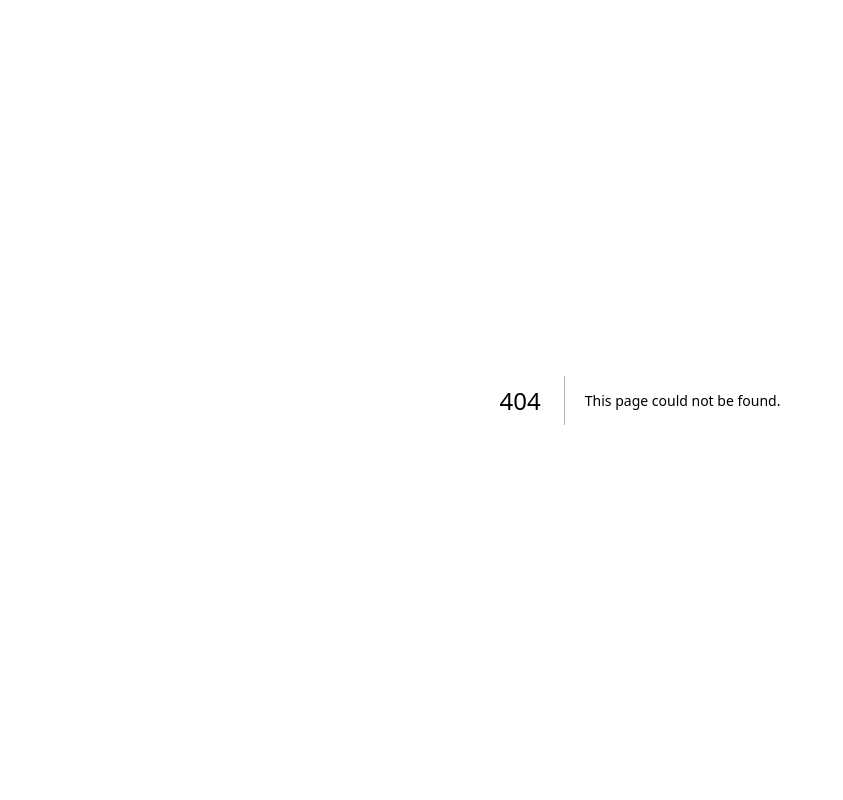
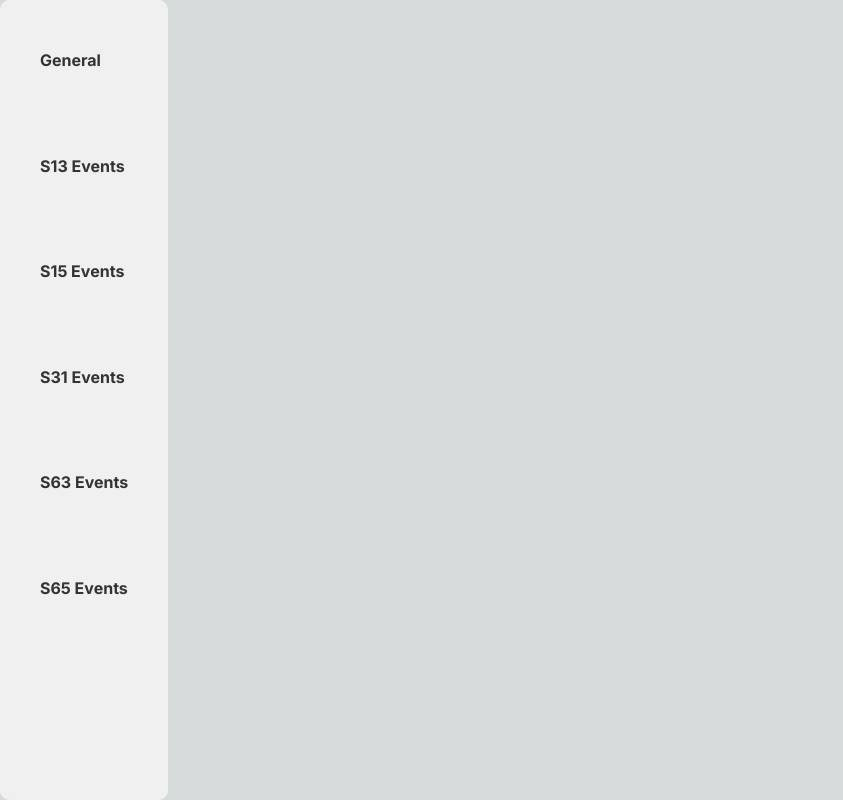
Before and after one commit to luibelzan/Soap-frontend, a Next.js app: page /components/navbar in a window 1280 px wide. Before the commit this address had no page. Shown: the whole page, without its empty margins (0-843 px from the left). Built offline with nearby package versions, Linux system fonts and the light colour scheme.

Commit message:
Navbar added

```diff
--- /dev/null
+++ b/app/components/navbar/page.js
@@ -0,0 +1,44 @@
+import React from "react";
+import Link from "next/link";
+
+export default function Navbar() {
+
+    return(
+        <div id="container">
+            <div id="navbar">
+                    <ul id="menu-list">
+                        <li>
+                            <Link href="/">
+                                <p>General</p>
+                            </Link>
+                        </li>
+                        <li>
+                            <Link href="/events/s13">
+                                <p>S13 Events</p>
+                            </Link>
+                        </li>
+                        <li>
+                            <Link href="/events/s15">
+                                <p>S15 Events</p>
+                            </Link>
+                        </li>
+                        <li>
+                            <Link href="/events/s31">
+                                <p>S31 Events</p>
+                            </Link>
+                        </li>
+                        <li>
+                            <Link href="/events/s63">
+                                <p>S63 Events</p>
+                            </Link>
+                        </li>
+                        <li>
+                            <Link href="/events/s65">
+                                <p>S65 Events</p>
+                            </Link>
+                        </li>
+                    </ul>
+            </div>
+        </div>
+    )
+}
--- a/app/globals.css
+++ b/app/globals.css
@@ -95,9 +95,54 @@ body {
     rgb(var(--background-start-rgb));
 }
 
-a {
-  color: inherit;
-  text-decoration: none;
+#container {
+  display: flex; /* Utilizar flexbox para el diseño */
+  height: 100vh; /* Altura del 100% de la ventana visible */
+  position: fixed;
+}
+
+#navbar {
+  background-color: #f0f0f0; /* Color de fondo */
+  padding: 20px; /* Espaciado interno */
+  border-radius: 10px; /* Bordes redondeados */
+  display: flex;
+  flex-direction: column;
+  height: 100%;
+
+}
+
+#menu-list {
+  list-style: none; /* Eliminar viñetas de la lista */
+  padding: 0; /* Eliminar el relleno */
+  margin: 0; /* Eliminar los márgenes */
+  justify-content: space-between;
+  display: flex;
+  flex-direction: column;
+  height: 80%;
+  font-weight: bold;
+}
+
+/* Estilos para el primer elemento de la lista */
+#menu-list li:first-child {
+  margin-top: 20px; /* Eliminar el margen superior del primer elemento */
+}
+
+/* Estilos para el último elemento de la lista */
+#menu-list > li:last-child {
+  margin-bottom: 20px; /* Eliminar el margen inferior del último elemento */
+}
+
+#menu-list > li > a {
+  display: block; /* Convertir enlaces en bloques para ocupar el ancho completo */
+  color: #333; /* Color del texto */
+  text-decoration: none; /* Eliminar subrayado */
+  padding: 10px 20px; /* Espaciado interno */
+  border-radius: 5px; /* Bordes redondeados */
+  transition: background-color 0.3s; /* Transición suave del color de fondo */
+}
+
+#menu-list > li > a:hover {
+ background-color: #ddd; /* Cambio de color de fondo al pasar el cursor */
 }
 
 @media (prefers-color-scheme: dark) {
--- a/app/layout.js
+++ b/app/layout.js
@@ -1,5 +1,6 @@
 import { Inter } from "next/font/google";
 import "./globals.css";
+import Navbar from "./components/navbar/page";
 
 const inter = Inter({ subsets: ["latin"] });
 
@@ -11,7 +12,10 @@ export const metadata = {
 export default function RootLayout({ children }) {
   return (
     <html lang="en">
-      <body className={inter.className}>{children}</body>
+      <body className={inter.className}>
+        <Navbar/>
+        {children}
+      </body>
     </html>
   );
 }
--- a/app/page.js
+++ b/app/page.js
@@ -23,8 +23,8 @@ export default function Home() {
 
   return (
     <main className={styles.main}>
-      <div className={styles.description}>
-        <h1>S13 List</h1>
+      <div>
+        <h1>Administrator dashboard</h1>
         <u1>
           {s13.map(event => (
             <li key={event.id}>{event.fh}</li>
```
